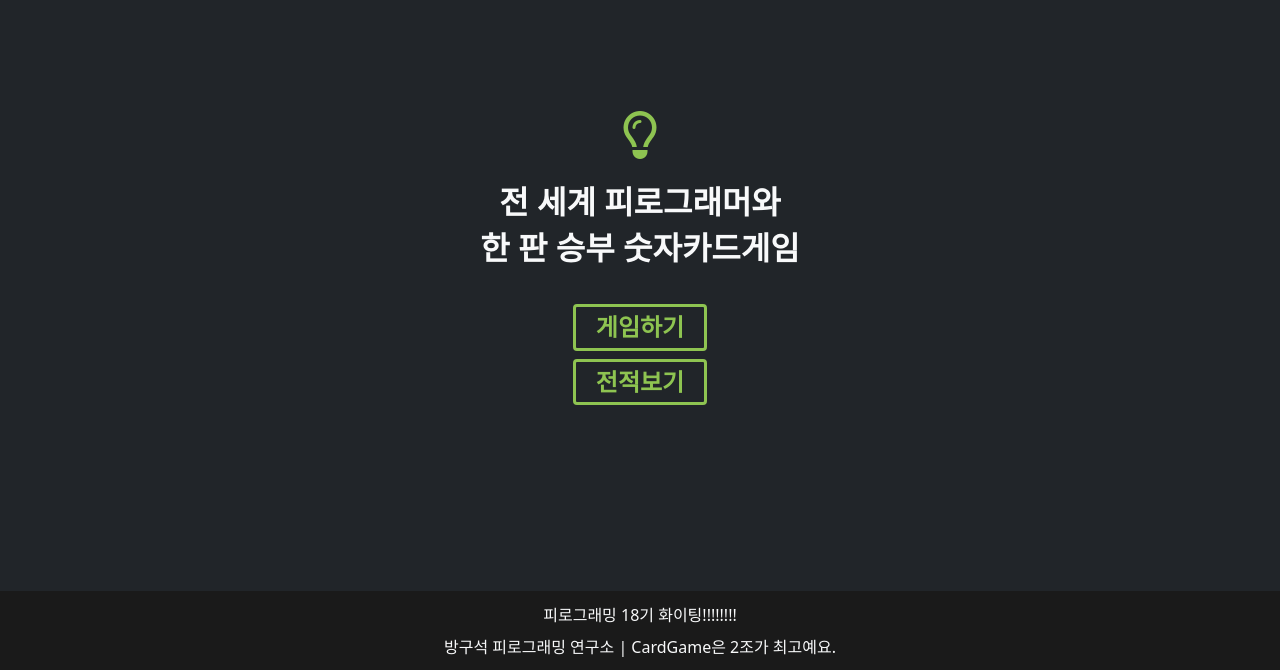
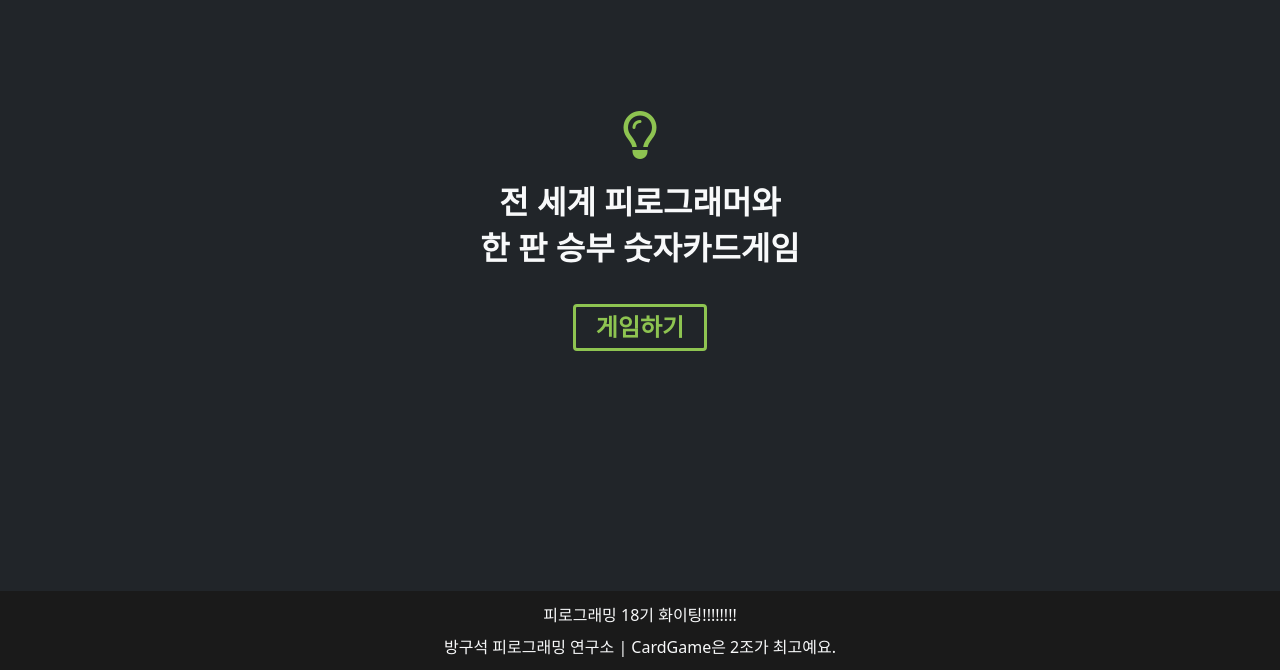
Before and after one commit to Pirogramming-18/Piro18_CardGame_02, a Django app: page / in a window 1280 px wide. Shown: the part 57-727 px from the top of the page. Run offline with Django 4.2, Linux system fonts and the light colour scheme; some libraries are stand-ins or nearby versions.

Commit message:
[feat] main.html url 추가 연결

```diff
--- a/server/apps/cardgame/templates/cardgame/main.html
+++ b/server/apps/cardgame/templates/cardgame/main.html
@@ -9,8 +9,10 @@
     </div>
     {% if user.is_authenticated %}
       <small class="mb-0 text-light">{{user.username}} 님이 로그인 중</small>
+      <a href="" class="btn main-color btn-piro m-1"><h4 class="my-0 mx-2"><b>게임하기</b></h4></a>
+      <a href="" class="btn main-color btn-piro m-1"><h4 class="my-0 mx-2"><b>전적보기</b></h4></a>
+    {% else %}
+      <a href="{% url 'cardgame:login' %}" class="btn main-color btn-piro m-1"><h4 class="my-0 mx-2"><b>게임하기</b></h4></a>
     {% endif %}
-    <a href="" class="btn main-color btn-piro m-1"><h4 class="my-0 mx-2"><b>게임하기</b></h4></a>
-    <a href="" class="btn main-color btn-piro m-1"><h4 class="my-0 mx-2"><b>전적보기</b></h4></a>
   </div>
 {% endblock %}
```
